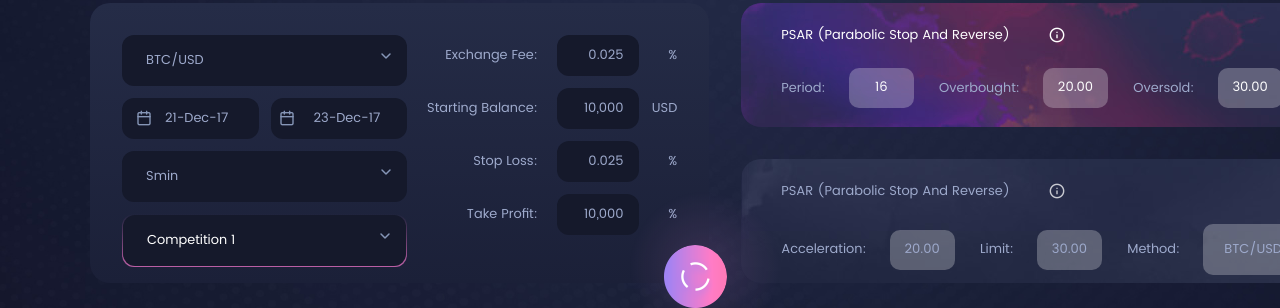
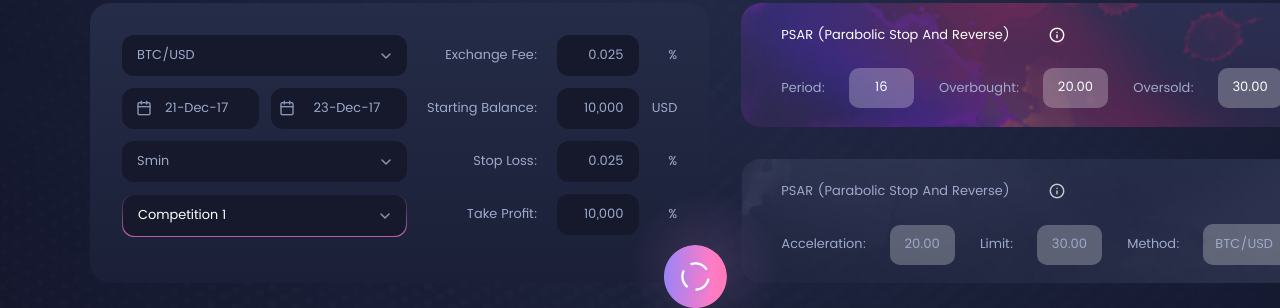
Before and after one commit to uixninja/gravity, a plain HTML site: page index.html in a window 1280 px wide. Shown: the part 229-537 px from the top of the page. Drawn offline with Linux system fonts and the light colour scheme.

Commit message:
fixed select for safari

```diff
--- a/css/common.scss
+++ b/css/common.scss
@@ -323,7 +323,7 @@ h1 {
         background: transparent;
         border: none;
         height: 41px;
-        padding: 5px; /* If you add too much padding here, the options won't show in IE */
+        -webkit-appearance: none;
         width: 120%;
         color: #9eaacc;
         font: 400 13px/41px "Poppins";
```
Also changed, not shown: css/main.css, 1 other file.
